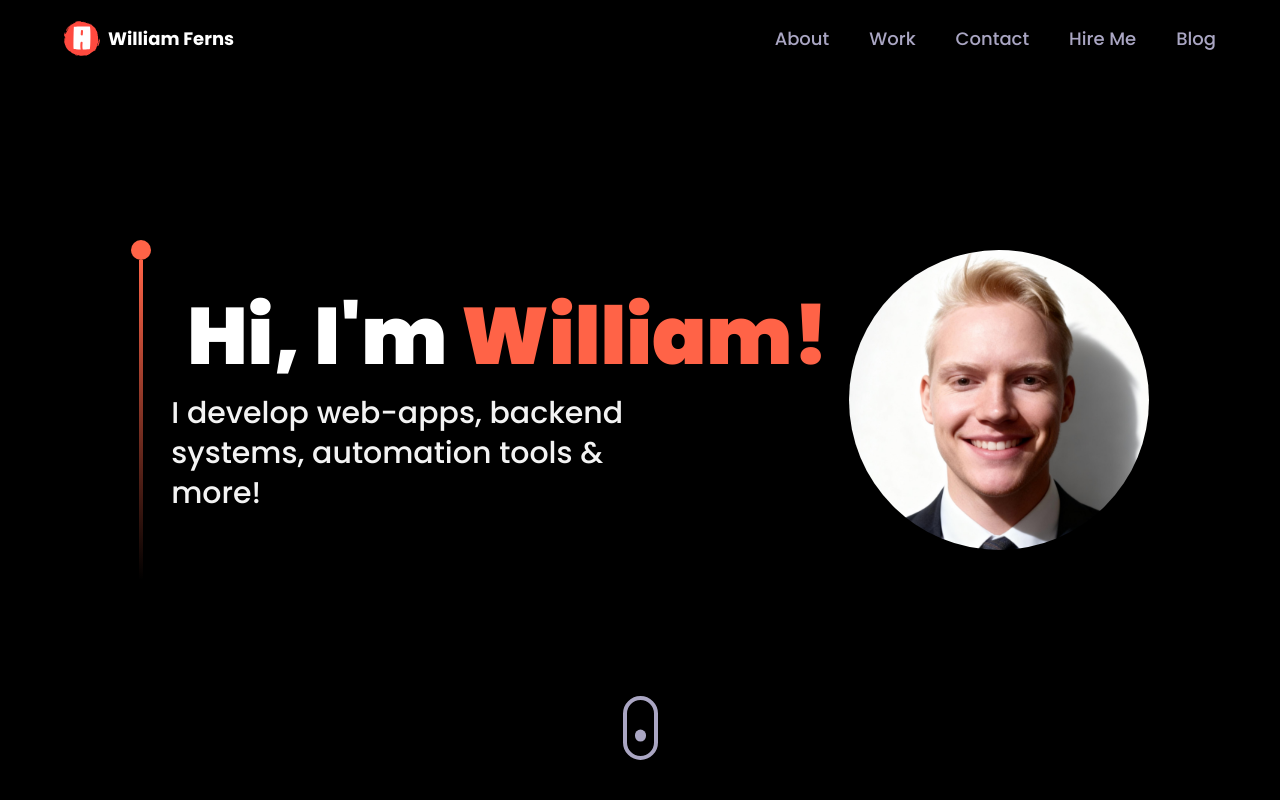
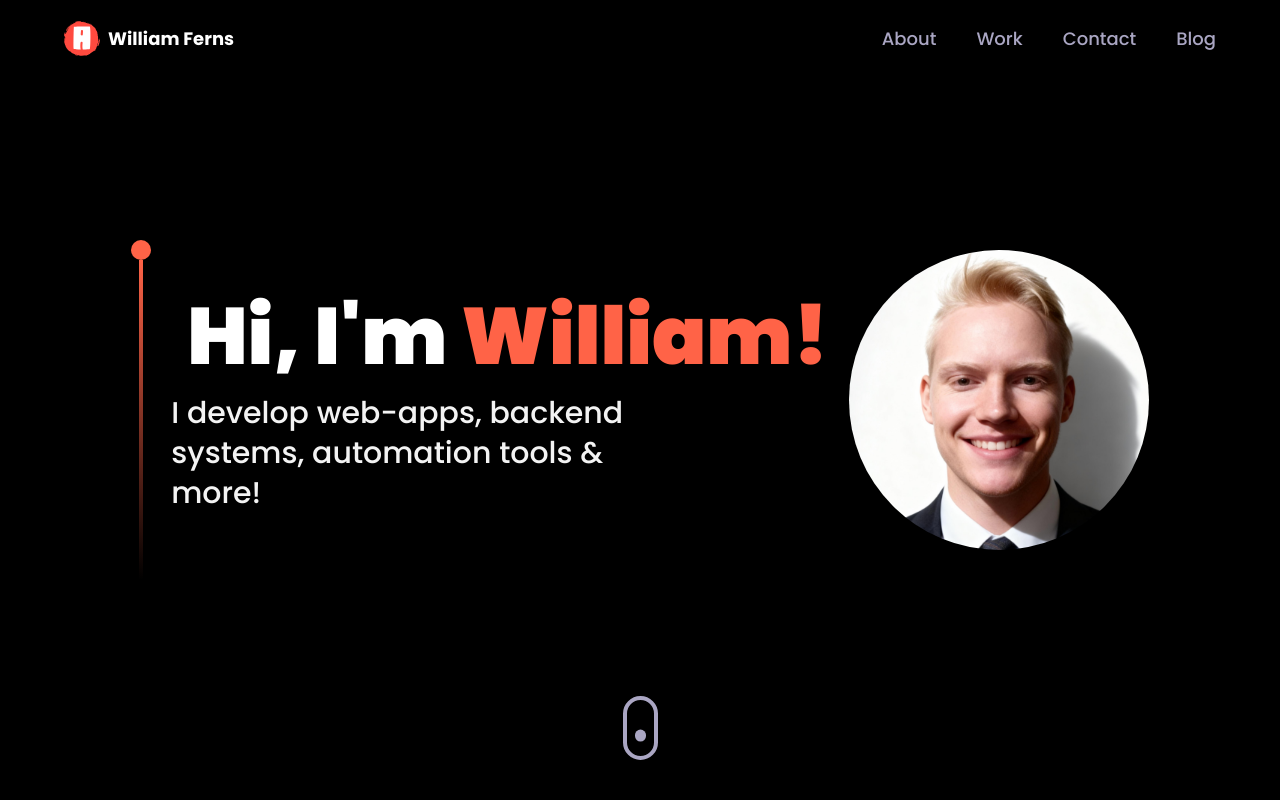
Before and after one commit to vimscientist69/personal-portfolio, a React (Vite) app: page / in a window 1280 px wide. Shown: the top 800 px of the page. Built offline with nearby package versions, Linux system fonts and the light colour scheme; a small style sheet from the web is missing.

Commit message:
fix: removed hire me section

```diff
--- a/src/App.jsx
+++ b/src/App.jsx
@@ -12,7 +12,7 @@ const App = () => {
         </div>
         <About />
         <Experience />
-        <HireMe />
+        {/* <HireMe /> */}
         <Tech />
         <Works />
         <div className='relative z-0'>
--- a/src/constants/index.js
+++ b/src/constants/index.js
@@ -34,10 +34,10 @@ export const navLinks = [
         id: "contact",
         title: "Contact",
     },
-    {
-        id: "hire",
-        title: "Hire Me",
-    },
+    // {
+    //     id: "hire",
+    //     title: "Hire Me",
+    // },
     {
         title: "Blog",
         id: "blog",
```
